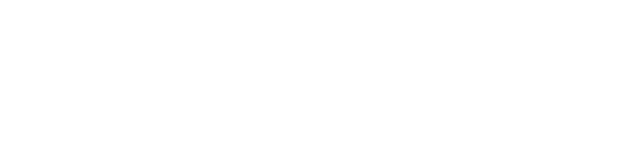
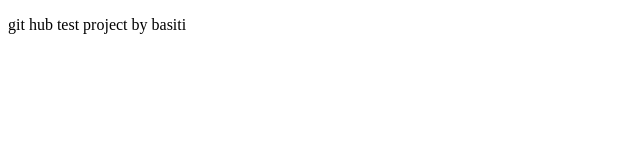
Before and after one commit to basitaly66/php-project, a plain HTML site: page index.html in a window 1280 px wide. Shown: the whole page, without its empty margins (0-640 px from the left). Drawn offline with Linux system fonts and the light colour scheme.

Commit message:
index page changes

```diff
--- a/index.html
+++ b/index.html
@@ -8,5 +8,6 @@
 </head>
 <body>
 
+    <p>git hub test project by basiti</p>
 </body>
 </html>
```
